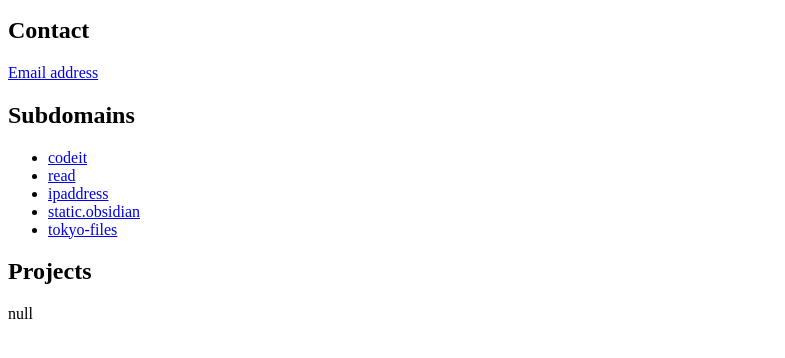
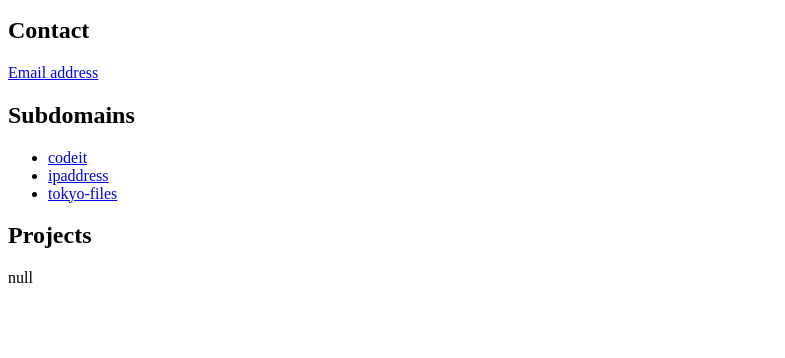
Before and after one commit to mksdr/mksdr.bid, a plain HTML site: page index.html in a window 1280 px wide. Shown: the part 116-474 px from the top of the page, without its empty margins (0-785 px from the left). Drawn offline with Linux system fonts and the light colour scheme.

Commit message:
Update index.html

```diff
--- a/index.html
+++ b/index.html
@@ -22,9 +22,7 @@
     <p>
       <ul>
         <li><a href="https://codeit.mksdr.bid">codeit</a></li>
-        <li><a href="https://read.mksdr.bid">read</a></li>
         <li><a href="https://ipaddress.mksdr.bid">ipaddress</a></li>
-        <li><a href="https://static.obsidian.mksdr.bid">static.obsidian</a></li>
         <li><a href="https://tokyo-files.mksdr.bid">tokyo-files</a></li>
       </ul>
     </p>
```
